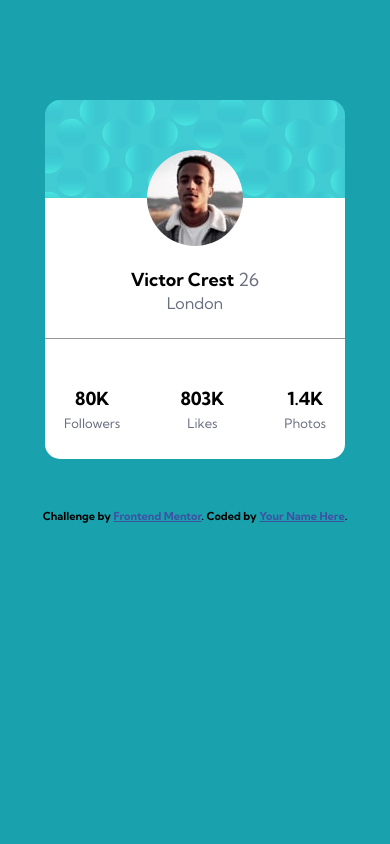
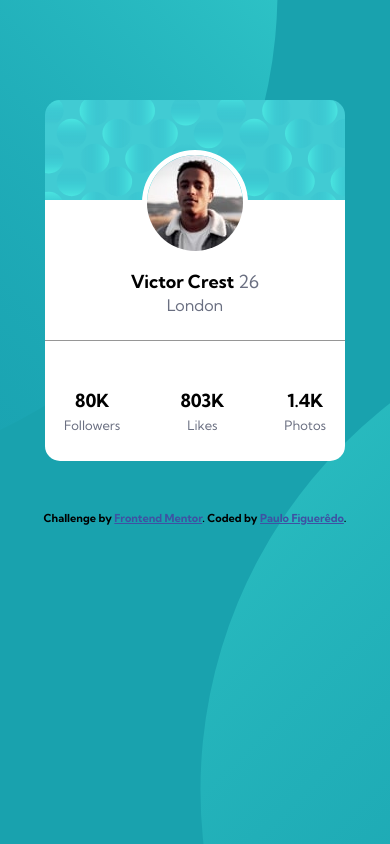
Before and after one commit to PHnrq/profile-card-component, a plain HTML site: page index.html in a window 390 px wide. Drawn offline with Linux system fonts and the light colour scheme.

Commit message:
Positioning background images

```diff
--- a/index.html
+++ b/index.html
@@ -51,7 +51,7 @@
 
   <div class="attribution">
     Challenge by <a href="https://www.frontendmentor.io?ref=challenge" target="_blank">Frontend Mentor</a>.
-    Coded by <a href="#">Your Name Here</a>.
+    Coded by <a href="https://github.com/PHnrq">Paulo Figuerêdo</a>.
   </div>
 
 </body>
--- a/style.css
+++ b/style.css
@@ -14,6 +14,9 @@ body{
     font-weight: 700;
 
     background-color: var(--dark-cyan);
+    background-image: url(/images/bg-pattern-top.svg),url(/images/bg-pattern-bottom.svg);
+    background-repeat: no-repeat;
+    background-position:-300px -500px, 700px 300px;
 }
 
 .background-profile-photo{
@@ -21,7 +24,7 @@ body{
 
     border-top-left-radius: 15px;
     border-top-right-radius: 15px;
-    width: 400px;
+    width: 350px;
     height: 100px;
     margin-left: auto;
     margin-right: auto;
@@ -34,6 +37,7 @@ body{
     margin-right: auto;
     border-radius: 50%;
     margin-top: -50px;
+    border: solid 5px white;
 }
 
 .name-info p{
@@ -42,11 +46,11 @@ body{
 }
 
 .name-info{
-    width: 400px;
+    width: 350px;
     height: 140px;
     margin-left: auto;
     margin-right: auto;
-    margin-top: -66px;
+    margin-top: -74px;
     background-color: white;
 }
 
@@ -55,7 +59,7 @@ body{
     text-align: center;
     justify-content: center;
 
-    width: 400px;
+    width: 350px;
     height: 120px;
     margin-left: auto;
     margin-right: auto;
@@ -84,15 +88,21 @@ body{
 
 .attribution{
     margin-top: 50px;
-    color:black;
 }
 
-.attribution a{
-    text-decoration:underline;
-    color: var(--dark-grayish-blue);
-}
 
 @media screen and (max-width:430px) {
+
+    body{
+        font-family: 'Kumbh Sans', sans-serif;
+        font-size: 18px;
+        font-weight: 700;
+
+        background-color: var(--dark-cyan);
+        background-image: url(/images/bg-pattern-top.svg),url(/images/bg-pattern-bottom.svg);
+        background-repeat: no-repeat;
+        background-position:-700px -500px, 200px 300px;
+    }
     .background-profile-photo{
         background-image: url(/images/bg-pattern-card.svg);
 
@@ -110,7 +120,7 @@ body{
         height: 140px;
         margin-left: auto;
         margin-right: auto;
-        margin-top: -66px;
+        margin-top: -74px;;
         background-color: white;
     }
 
```
